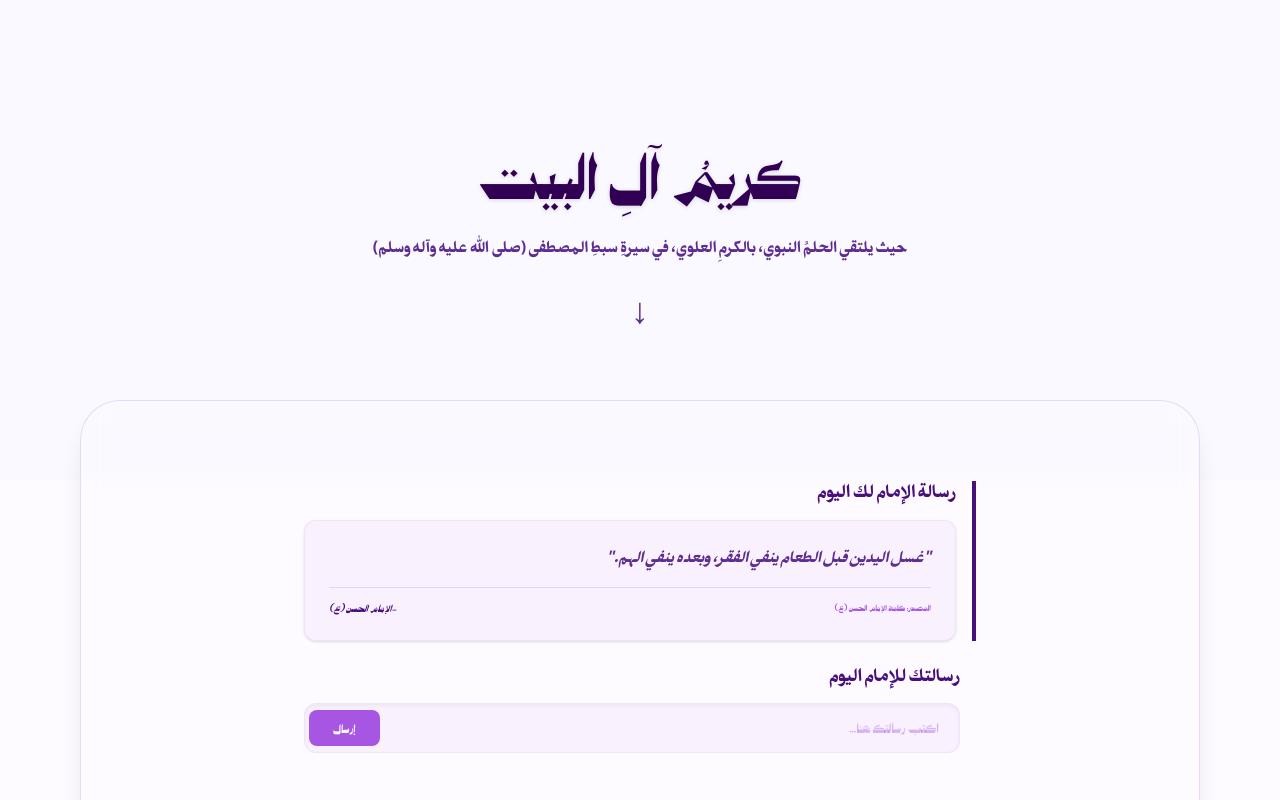
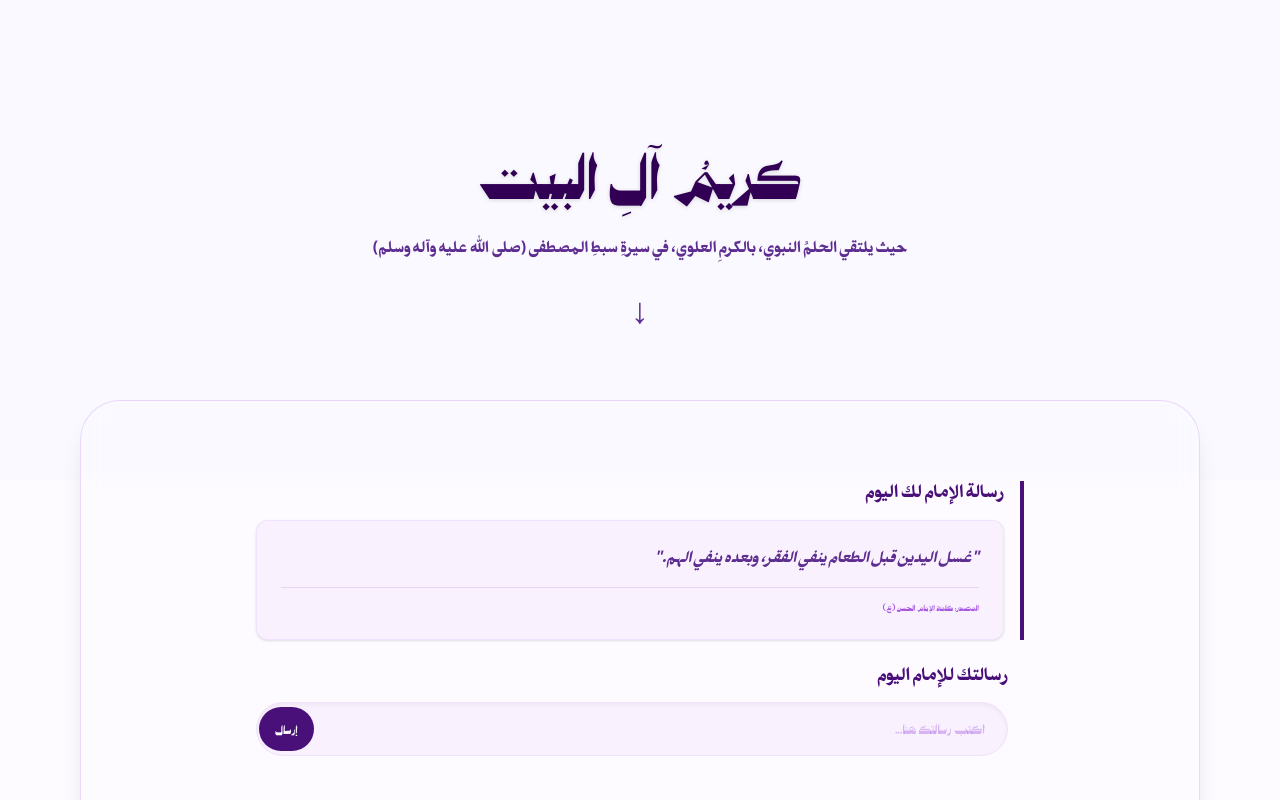
Before and after one commit to toma3737-ship-it/Imam-hassan-site, a Next.js app: page / in a window 1280 px wide. Shown: the top 800 px of the page. Built offline with nearby package versions, Linux system fonts and the light colour scheme.

Commit message:
edit page 2.2

```diff
--- a/components/DailyQuote.tsx
+++ b/components/DailyQuote.tsx
@@ -25,7 +25,7 @@ export default function DailyQuote() {
   const dailyQuote = quotes[dayOfYear % quotes.length];
 
   return (
-    <article className="max-w-2xl w-full mx-auto my-8 pb-16 px-4 md:px-0 text-right font-serif relative">
+    <article className="max-w-3xl w-full mx-auto my-8 pb-16 px-4 md:px-0 text-right font-serif relative">
 
       {/* الترويسة والقول */}
       <header className="mb-6 border-r-4 border-[#4A107A] pr-4">
@@ -37,26 +37,28 @@ export default function DailyQuote() {
           </p>
           <div className="mt-4 pt-3 border-t border-[#A656E2]/20 flex justify-between items-center text-[10px] font-bold text-[#A656E2]">
              <span>المصدر: كلمة الإمام الحسن (ع)</span>
-             <span className="text-xs text-[#4A107A] italic">-الإمام الحسن (ع)</span>
           </div>
         </div>
       </header>
 
-      {/* بوكس رسالتك للإمام */}
+      {/* بوكس رسالتك للإمام - الحاوية الموحدة */}
       <div className="pr-4">
         <h2 className="text-2xl font-black text-[#310055] leading-tight mb-4">رسالتك للإمام اليوم</h2>
 
-        <div className="flex items-center bg-[#A656E2]/5 text-h6 border border-[#A656E2]/10 rounded-xl p-1 shadow-inner w-full">
+        {/* الحاوية (الكبسولة) */}
+        <div className="flex flex-row items-center w-full bg-[#A656E2]/5 border border-[#A656E2]/10 rounded-full p-0.5 shadow-inner">
+
           <input
             type="text"
             value={userMessage}
             onChange={(e) => setUserMessage(e.target.value)}
             placeholder="اكتب رسالتك هنا..."
-            className="flex-1 bg-transparent border-none focus:ring-0 px-4 py-2 text-[#310055]  text-h6 text-md placeholder-[#A656E2]/40 outline-none"
+            className="flex-grow w-full bg-transparent border-none focus:ring-0 px-3 py-2.5 md:px-5 md:py-3 text-[#310055] text-md placeholder-[#A656E2]/40 outline-none"
           />
+
           <button
             onClick={handleSend}
-            className="bg-[#A656E2] text-white rounded-lg px-6 py-2 font-bold hover:bg-[#5E2D91] transition-all active:scale-95 text-sm"
+            className="flex-shrink-0 bg-[#4A107A] text-white rounded-full px-4 py-3 text-xs md:text-sm font-bold hover:bg-[#5E2D91] transition-all active:scale-95 text-sm"
           >
             {isSent ? "تم ✓" : "إرسال"}
           </button>
```
